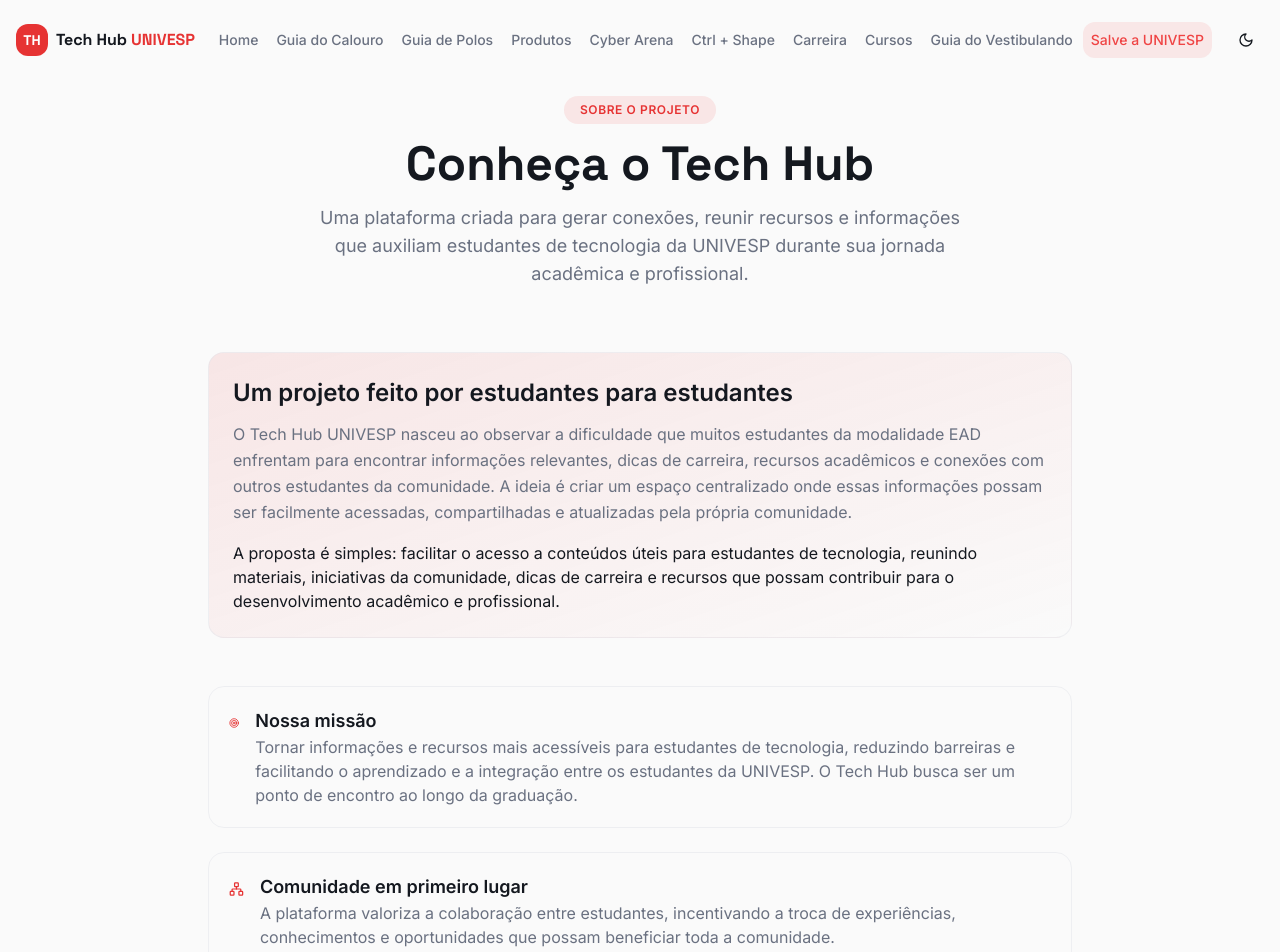
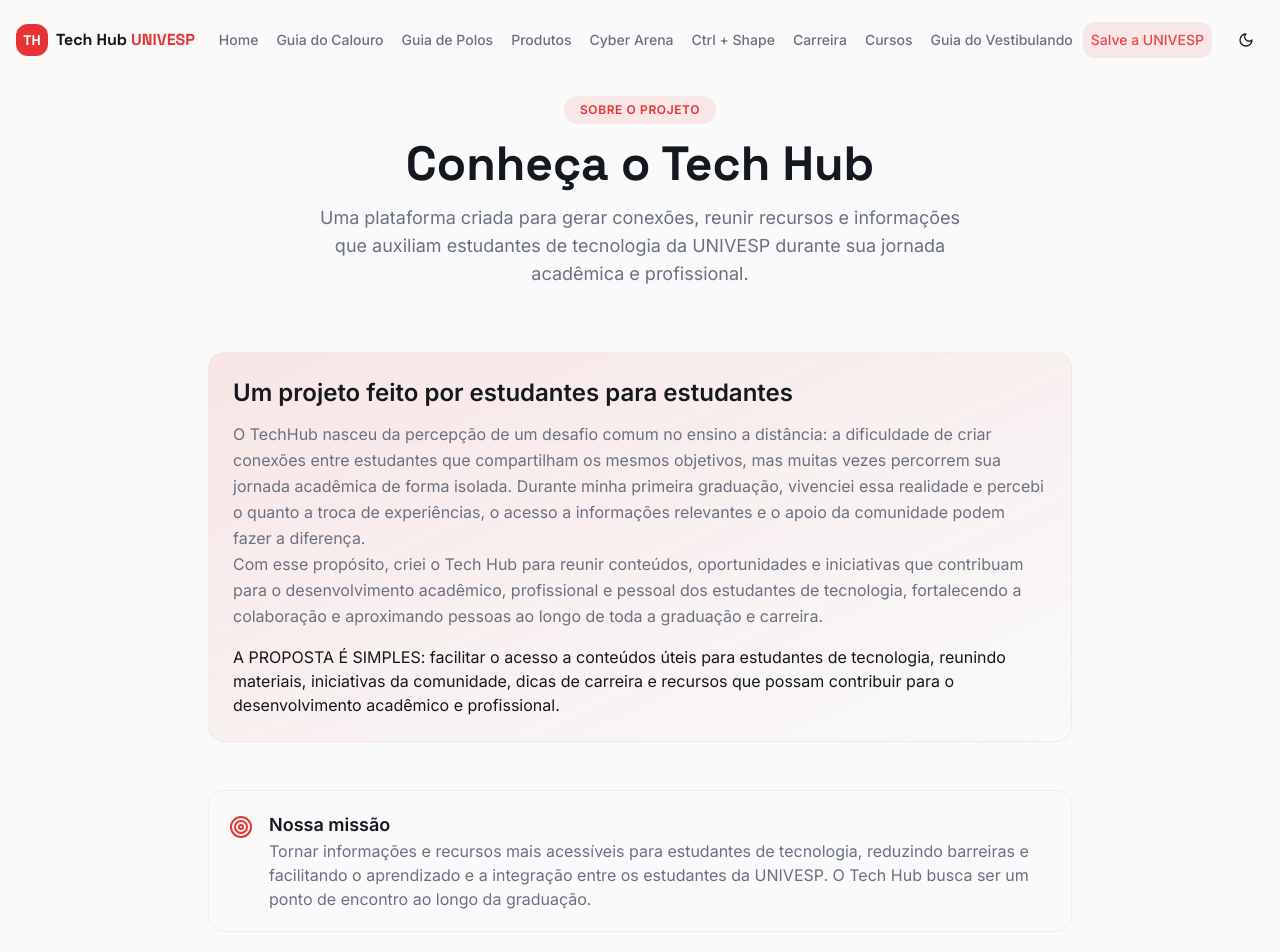
Before and after one commit to Joao-Eduardo-Alves/Tech-Hub-UNIVESP, a React (Vite) app: page /sobre in a window 1280 px wide. Shown: the top 952 px of the page. Built offline with nearby package versions, Linux system fonts and the light colour scheme.

Commit message:
feat(sobre): padronizado tamanho de icones e modificado conteúdo da página

```diff
--- a/src/pages/Footer/Contato.jsx
+++ b/src/pages/Footer/Contato.jsx
@@ -30,9 +30,9 @@
 
             <p className="text-muted-foreground leading-relaxed">
               Olá! Meu nome é João Eduardo Alves e sou o desenvolvedor do Tech
-              Hub. Este projeto nasceu da vontade de reunir recursos,
-              informações e iniciativas que possam ajudar e unir os estudantes
-              de tecnologia ao longo da graduação e da carreira.
+              Hub UNIVESP. Sou formado em Análise e Desenvolvimento de Sistemas
+              pela Universidade Paulista e, em 2026, iniciei minha graduação em
+              Engenharia de Computação na UNIVESP.
             </p>
 
             <p className="text-muted-foreground leading-relaxed mt-4">
--- a/src/pages/Footer/Sobre.jsx
+++ b/src/pages/Footer/Sobre.jsx
@@ -23,15 +23,23 @@
               Um projeto feito por estudantes para estudantes
             </h2>
             <p className="text-muted-foreground leading-relaxed">
-              O Tech Hub UNIVESP nasceu ao observar a dificuldade que muitos
-              estudantes da modalidade EAD enfrentam para encontrar informações
-              relevantes, dicas de carreira, recursos acadêmicos e conexões com
-              outros estudantes da comunidade. A ideia é criar um espaço
-              centralizado onde essas informações possam ser facilmente
-              acessadas, compartilhadas e atualizadas pela própria comunidade.
+              O TechHub nasceu da percepção de um desafio comum no ensino a
+              distância: a dificuldade de criar conexões entre estudantes que
+              compartilham os mesmos objetivos, mas muitas vezes percorrem sua
+              jornada acadêmica de forma isolada. Durante minha primeira
+              graduação, vivenciei essa realidade e percebi o quanto a troca de
+              experiências, o acesso a informações relevantes e o apoio da
+              comunidade podem fazer a diferença.
+            </p>
+            <p className="text-muted-foreground leading-relaxed">
+              Com esse propósito, criei o Tech Hub para reunir conteúdos,
+              oportunidades e iniciativas que contribuam para o desenvolvimento
+              acadêmico, profissional e pessoal dos estudantes de tecnologia,
+              fortalecendo a colaboração e aproximando pessoas ao longo de toda
+              a graduação e carreira.
             </p>
             <p className="text-muted-foreground leading-relaxed mt-4" />A
-            proposta é simples: facilitar o acesso a conteúdos úteis para
+            PROPOSTA É SIMPLES: facilitar o acesso a conteúdos úteis para
             estudantes de tecnologia, reunindo materiais, iniciativas da
             comunidade, dicas de carreira e recursos que possam contribuir para
             o desenvolvimento acadêmico e profissional.
@@ -40,7 +48,7 @@
           <div className="grid gap-6">
             {/* MISSÃO */}
             <div className="flex gap-4 p-5 rounded-2xl border border-border/50 hover:border-primary/20 transition">
-              <Target className="text-primary mt-1" />
+              <Target className="text-primary mt-1 shrink-0 w-6 h-6" />
               <div>
                 <h3 className="font-semibold text-lg text-foreground">
                   Nossa missão
@@ -55,7 +63,7 @@
             </div>
             {/* COMUNIDADE */}
             <div className="flex gap-4 p-5 rounded-2xl border border-border/50 hover:border-primary/20 transition">
-              <Network className="text-primary mt-1" />
+              <Network className="text-primary mt-1 shrink-0 w-6 h-6" />
               <div>
                 <h3 className="font-semibold text-lg text-foreground">
                   Comunidade em primeiro lugar
@@ -69,7 +77,7 @@
             </div>
             {/* CONHECIMENTO */}
             <div className="flex gap-4 p-5 rounded-2xl border border-border/50 hover:border-primary/20 transition">
-              <BookOpen className="text-primary mt-1" />
+              <BookOpen className="text-primary mt-1 shrink-0 w-6 h-6" />
               <div>
                 <h3 className="font-semibold text-lg text-foreground">
                   Compartilhamento de conhecimento
@@ -85,7 +93,7 @@
 
             {/* EVOLUÇÃO */}
             <div className="flex gap-4 p-5 rounded-2xl border border-border/50 hover:border-primary/20 transition">
-              <Rocket className="text-primary mt-1" />
+              <Rocket className="text-primary mt-1 shrink-0 w-6 h-6" />
               <div>
                 <h3 className="font-semibold text-lg text-foreground">
                   Evolução contínua
```
